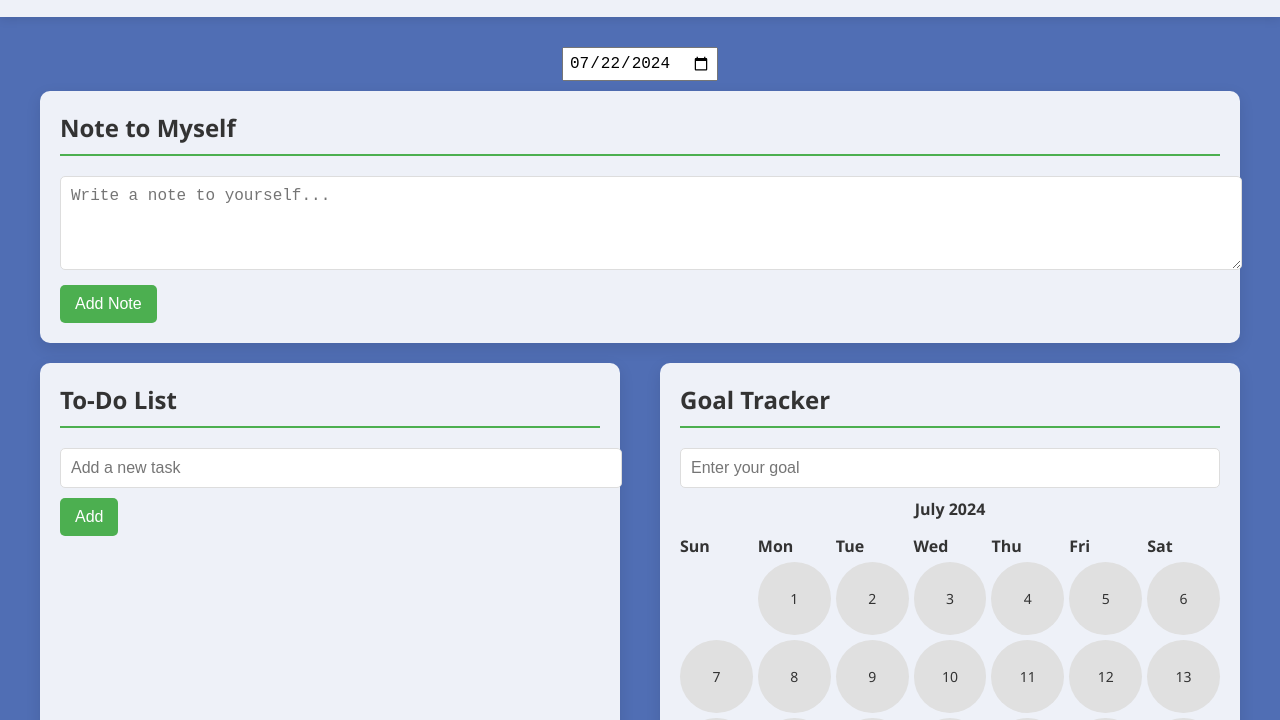
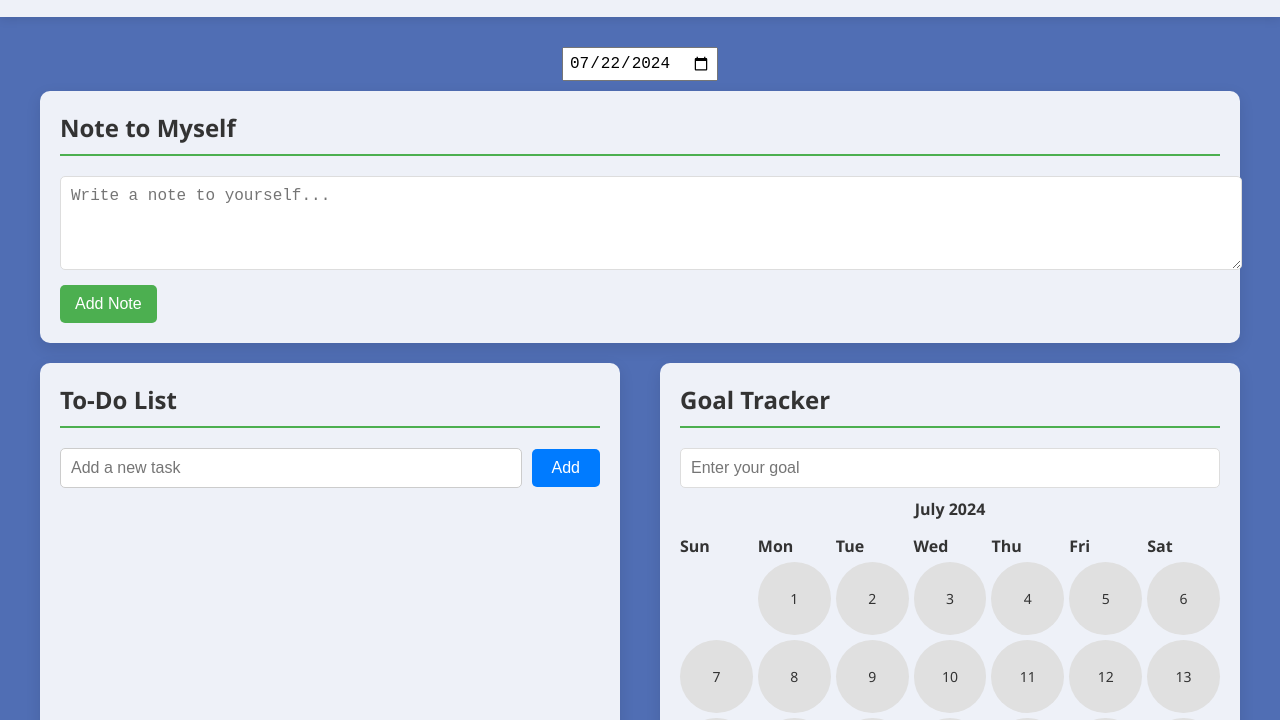
Before and after one commit to woonna-sai-charan/turtlesite, a plain HTML site: page index.html in a window 1280 px wide. Shown: the part 150-870 px from the top of the page. Drawn offline with Linux system fonts and the light colour scheme.

Commit message:
index.html

```diff
--- a/index.html
+++ b/index.html
@@ -40,7 +40,7 @@
         .progress {
             width: 0;
             height: 100%;
-            background: linear-gradient(90deg, var(--primary-color), #45a049);
+            background: linear-gradient(90deg, var(--primary-color), #fc0000c5);
             transition: width 0.5s ease-in-out;
             position: relative;
             overflow: hidden;
@@ -166,6 +166,7 @@
             gap: 10px;
         }
         .edit-btn, .save-btn, .delete-btn {
+            position: relative;
             background-color: var(--primary-color);
             color: white;
             border: none;
@@ -240,7 +241,36 @@
             border: 1px solid #ddd;
             border-radius: 5px;
             font-size: 16px;
-        }
+        }.task-input-container {
+    display: flex;
+    justify-content: center;
+    align-items: center;
+    gap: 10px; /* Adjust the space between the input and the button */
+    margin-bottom: 20px; /* Space below the container */
+}
+
+.task-input-container input[type="text"] {
+    flex-grow: 1; /* Allows the input to fill available space */
+    padding: 10px;
+    border: 1px solid #ccc;
+    border-radius: 5px;
+}
+
+.task-input-container button {
+    position: relative;
+    bottom: 5px;
+    padding: 10px 20px ;
+    border: none;
+    background-color: #007bff;
+    color: white;
+    border-radius: 5px;
+    cursor: pointer;
+}
+
+.task-input-container button:hover {
+    background-color: #0056b3;
+}
+
     </style>
 </head>
 <body>
@@ -262,8 +292,10 @@
         <div class="content-section">
             <section class="section">
                 <h2>To-Do List</h2>
-                <input type="text" id="todoInput" placeholder="Add a new task">
-                <button onclick="addTodo()">Add</button>
+                <div class="task-input-container">
+                    <input type="text" id="todoInput" placeholder="Add a new task">
+                    <button onclick="addTodo()">Add</button>
+                </div>
                 <ul id="todoList"></ul>
             </section>
             <section class="section">
```
